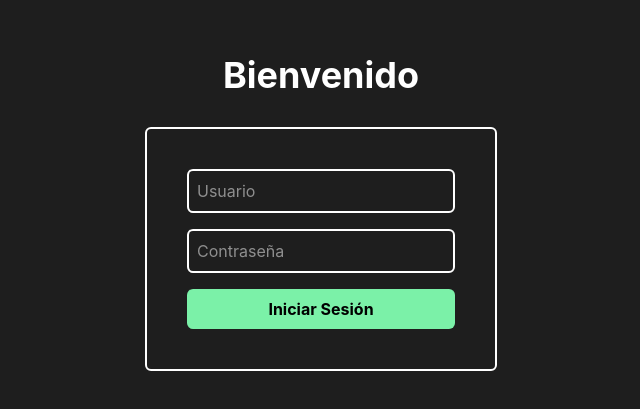
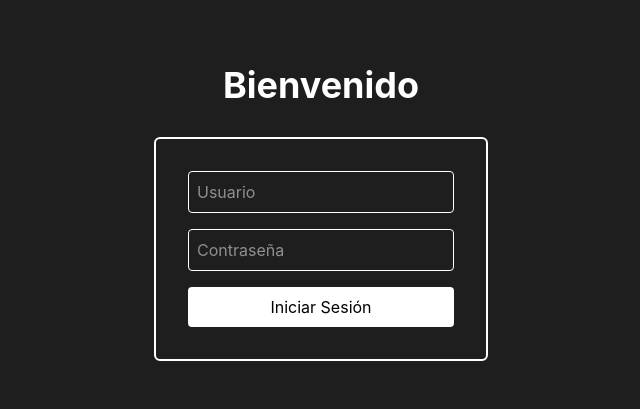
Before and after one commit to xcxsar/tienda-client, a React (Vite) app: page / in a window 1280 px wide. Shown: the part 187-596 px from the top of the page, without its empty margins (319-959 px from the left). Built offline with nearby package versions, Linux system fonts and the light colour scheme; no server answers.

Commit message:
feat: implementar navegación y autenticación en el inicio de sesión.

```diff
--- a/src/App.jsx
+++ b/src/App.jsx
@@ -1,10 +1,23 @@
+import { QueryClient, QueryClientProvider } from '@tanstack/react-query';
+import { BrowserRouter, Routes, Route } from 'react-router-dom'
+
 import Login from './pages/logIn.jsx'
+import Dashboard from './pages/dashboard.jsx';
+
+const queryClient = new QueryClient();
 
 function App() {
 
   return (
     <>
-      <Login />
+      <QueryClientProvider client={queryClient}>
+        <BrowserRouter>
+          <Routes>
+            <Route path="/" element={<Login />} />
+            <Route path="/dashboard" element={<Dashboard />} />
+          </Routes>
+        </BrowserRouter>
+      </QueryClientProvider>
     </>
   )
 }
--- a/src/components/atomic/button.jsx
+++ b/src/components/atomic/button.jsx
@@ -1,5 +1,14 @@
-function Button({ text }) {
-  return (<button className='p-2 m-2 bg-green-300 text-black font-bold rounded-md hover:bg-green-400 focus:outline-none cursor-pointer'>{text}</button>)
-}
+const Button = ({ text, type = "button", disabled, ...rest }) => {
+    return (
+        <button
+            type={type} // Ensure this is "submit" for the form
+            disabled={disabled}
+            className="bg-white text-black py-2 px-4 rounded hover:bg-gray-200 disabled:opacity-50"
+            {...rest}
+        >
+            {text}
+        </button>
+    );
+};
 
-export default Button
+export default Button;
--- a/src/components/atomic/input.jsx
+++ b/src/components/atomic/input.jsx
@@ -1,7 +1,13 @@
-function Input({ type, placeholder }) {
-  return (
-    <input type={type} placeholder={placeholder} className='p-2 m-2 bg-transparent border-2 border-white rounded-md focus:outline-none focus:border-green-300' />
-  )
-}
+const Input = ({ name, type, placeholder, ...rest }) => {
+    return (
+        <input
+            name={name}
+            type={type}
+            placeholder={placeholder}
+            className="border p-2 rounded bg-transparent text-white"
+            {...rest}
+        />
+    );
+};
 
-export default Input
+export default Input;
--- /dev/null
+++ b/src/pages/dashboard.jsx
@@ -0,0 +1,9 @@
+function Dashboard() {
+  return (
+    <div>
+      <h1>Dashboard</h1>
+    </div>
+  )
+}
+
+export default Dashboard
--- a/src/pages/logIn.jsx
+++ b/src/pages/logIn.jsx
@@ -1,15 +1,48 @@
-import Button from "../components/atomic/button"
-import Input from "../components/atomic/input"
+import { useAuth } from "../hooks/useAuth"
+import { useNavigate } from "react-router-dom";
+
+import Button from "../components/atomic/button.jsx"
+import Input from "../components/atomic/input.jsx"
+import { Navigate } from "react-router-dom";
 
 function Login() {
+    const { login, isLoggingIn } = useAuth();
+    const navigate = useNavigate();
+
+    const handleFormSubmit = (e) => {
+        e.preventDefault();
+
+        const formData = new FormData(e.target);
+        const email = formData.get('email');
+        const password = formData.get('password');
+        login({ email, password }, {
+                onSuccess: () =>  navigate('/dashboard'),
+                onError: (error) => {
+                    const message = error.response?.data?.message || error.message;
+                    alert('Error al iniciar sesión: ' + message);
+            },
+        });
+    }
+
     return (
         <div className='h-dvh bg-[#1e1e1e] flex flex-col items-center justify-center text-white'>
+
             <h1 className='text-4xl font-bold mb-8'>Bienvenido</h1>
-            <div className="flex flex-col w-fit border-2 border-white p-8 rounded-md">
-                <Input type="text" placeholder='Usuario' />
-                <Input type="password" placeholder='Contraseña' />
-                <Button text='Iniciar Sesión' />
-            </div>
+
+            <form
+                onSubmit={handleFormSubmit}
+                className="flex flex-col w-fit border-2 border-white p-8 rounded-md gap-4"
+            >
+                <Input name="email" type="text" placeholder='Usuario' required />
+                <Input name="password" type="password" placeholder='Contraseña' required />
+
+                <Button
+                    type="submit"
+                    text={isLoggingIn ? 'Cargando...' : 'Iniciar Sesión'}
+                    disabled={isLoggingIn}
+                />
+            </form>
+
         </div>
     )
 }
```
